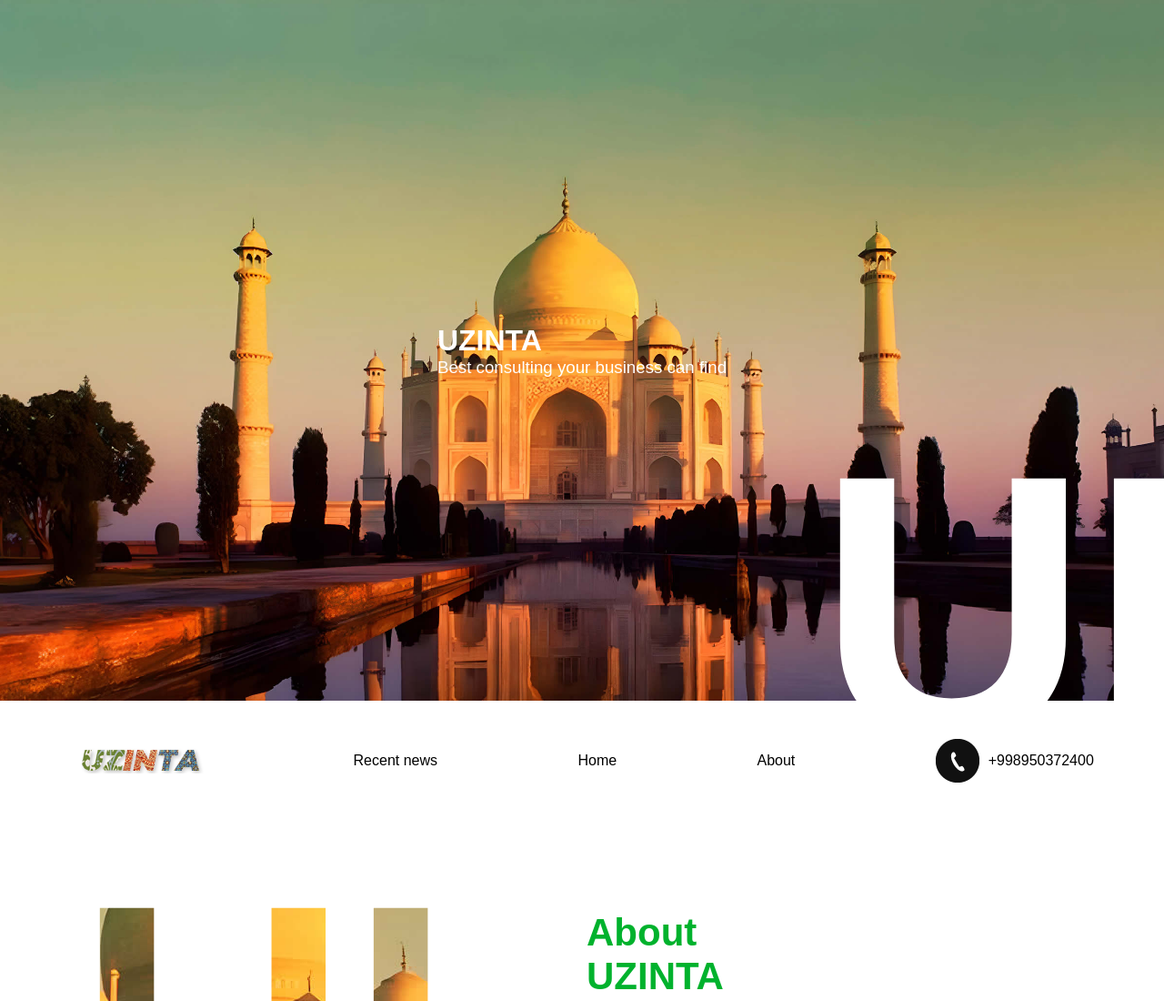
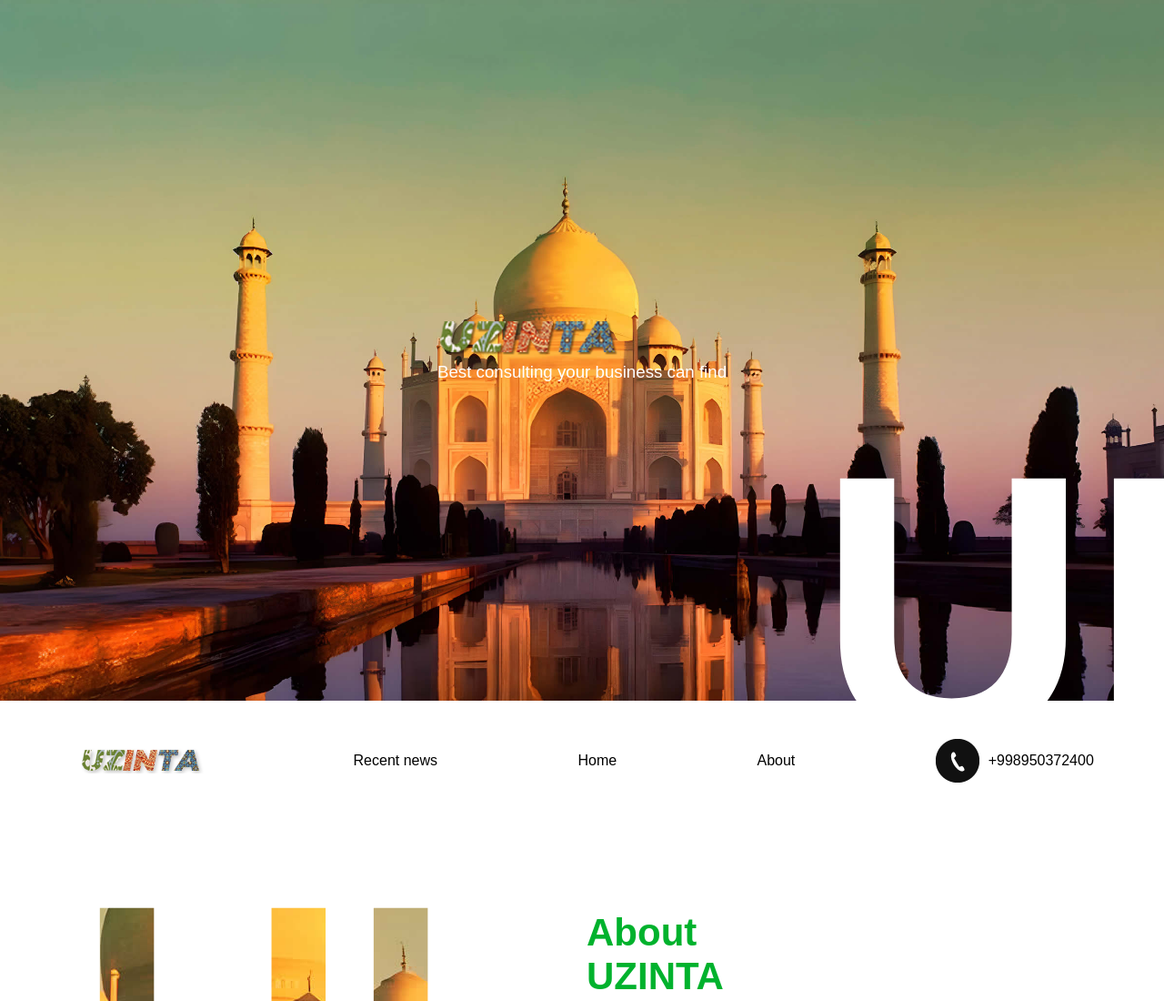
Before and after one commit to Zikrillo/uzinta, a plain HTML site: page index.html in a window 1280 px wide. Shown: the top 1100 px of the page at 91% size. Drawn offline with Linux system fonts and the light colour scheme.

Commit message:
Лого

```diff
--- a/index.html
+++ b/index.html
@@ -23,7 +23,7 @@
         </nav>
         <div class="intro__block">
             <div>
-                <h1>UZINTA</h1>
+                <img src="res/logoheader.png" alt="">
                 <h3>Best consulting your business can find</h3>
             </div>
             <div class="big__intro">
```
Also changed, not shown: res/logoheader.png (added), 1 other file.
